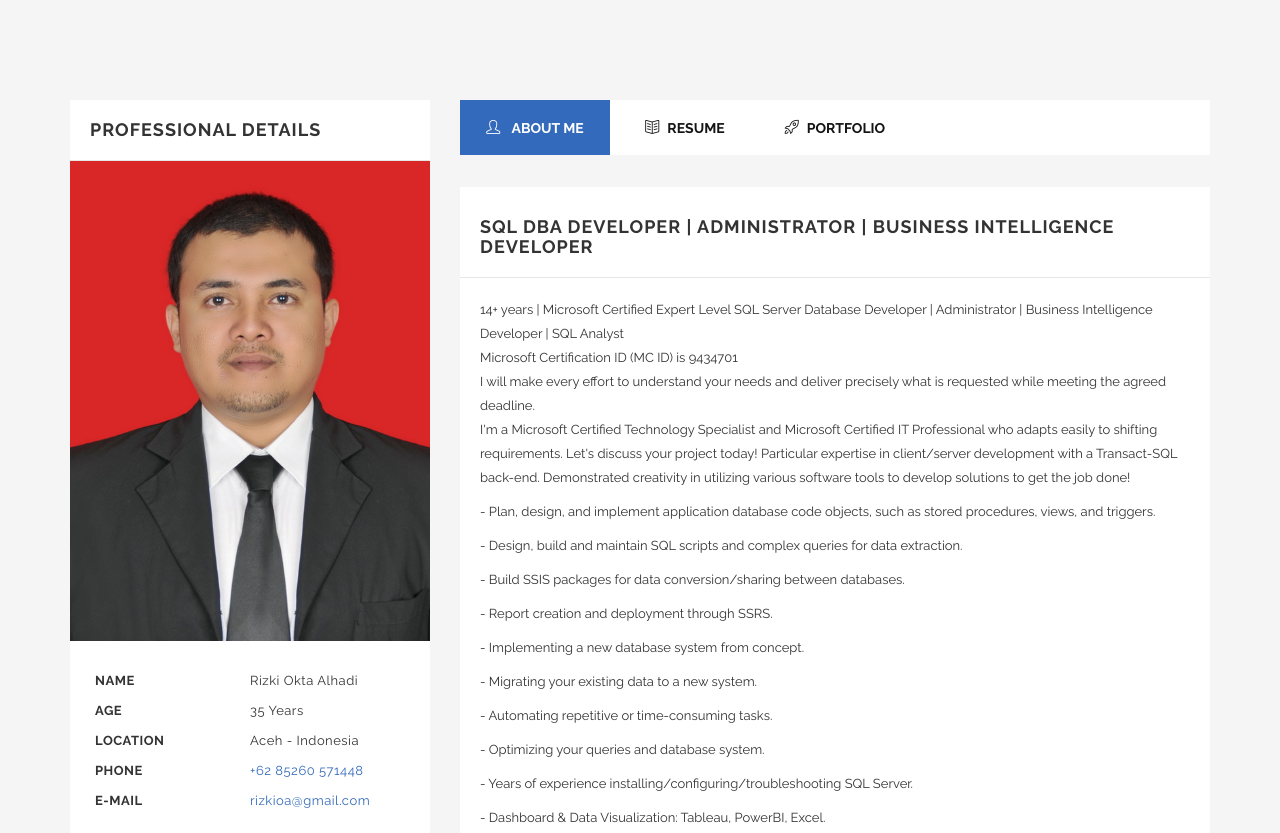
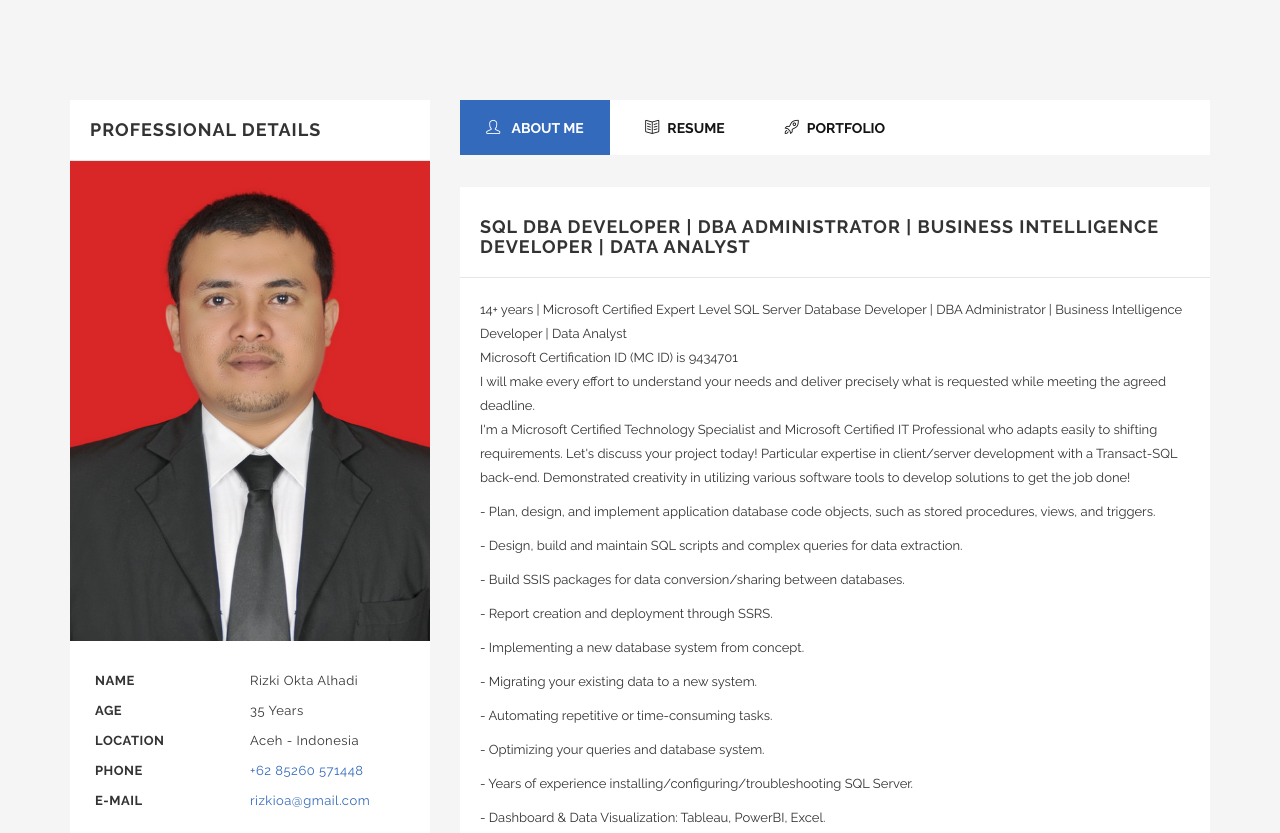
Before and after one commit to rizkioa/rizkioa.github.io, a plain HTML site: page index.html in a window 1280 px wide. Shown: the top 833 px of the page. Drawn offline with Linux system fonts and the light colour scheme; some packages are replaced by stand-ins of ours; files whose address does not match are found by name.

Commit message:
Update index.html

```diff
--- a/index.html
+++ b/index.html
@@ -120,9 +120,9 @@
                     <!-- Blog -->
                     <section class="about-me padding-top-10">
                       <!-- I’m Web Designer -->
-                      <h5 class="tittle">SQL DBA Developer | Administrator | Business Intelligence Developer</h5>
+                      <h5 class="tittle">SQL DBA Developer | DBA Administrator | Business Intelligence Developer | Data Analyst</h5>
                       <div class="padding-20">
-                        <p>14+ years | Microsoft Certified Expert Level SQL Server Database Developer | Administrator | Business Intelligence Developer | SQL Analyst
+                        <p>14+ years | Microsoft Certified Expert Level SQL Server Database Developer | DBA Administrator | Business Intelligence Developer | Data Analyst
                           <br>
                           Microsoft Certification ID (MC ID) is 9434701
                           <br>
```
